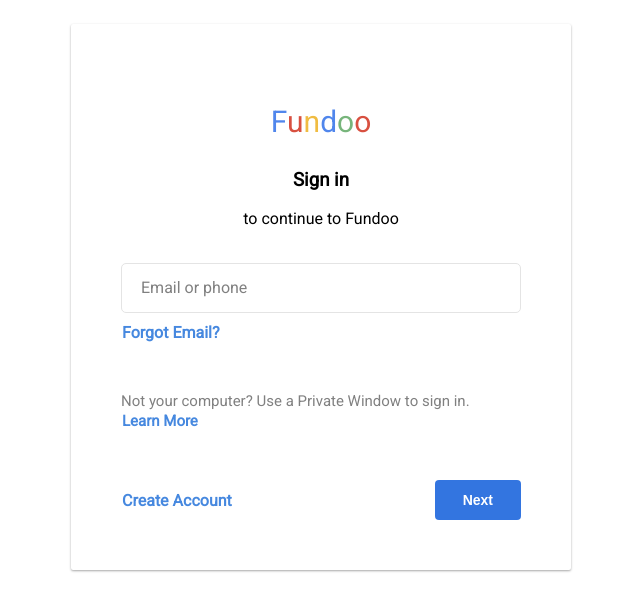
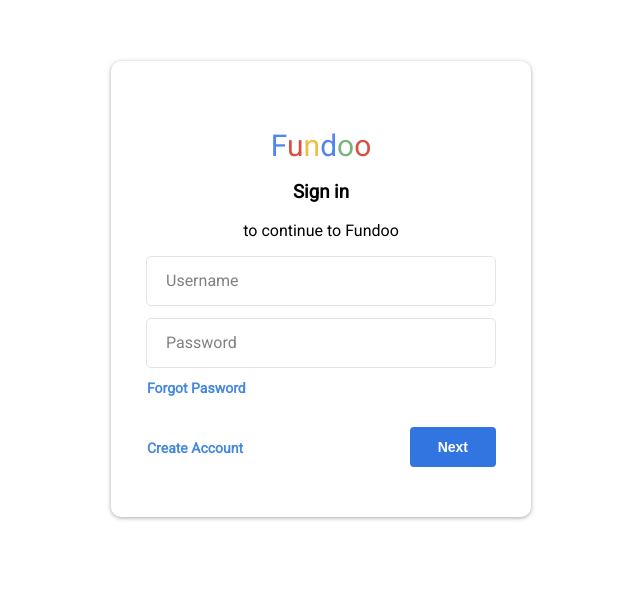
Before and after one commit to saketh-kowtha/fundoo, a React app: page / in a window 1280 px wide. Shown: the part 111-722 px from the top of the page, without its empty margins (319-959 px from the left). Built offline with nearby package versions, Linux system fonts and the light colour scheme.

Commit message:
Fundoo : Adding Error message for Input and making it Reponsive

```diff
--- a/package.json
+++ b/package.json
@@ -12,6 +12,8 @@
   "author": "",
   "license": "ISC",
   "dependencies": {
+    "@material-ui/core": "^4.8.3",
+    "@material-ui/icons": "^4.5.1",
     "react": "^16.12.0",
     "react-dom": "^16.12.0"
   },
--- a/src/components/Button/index.js
+++ b/src/components/Button/index.js
@@ -1,8 +1,9 @@
 import React from 'react'
 
-import './Button.scss'
+import './button.scss'
+
 const Button = (props) => {
-    return <button className="btn">
+    return <button className="btn" {...props}>
         {props.children}
     </button>
 }
--- a/src/components/Card/card.scss
+++ b/src/components/Card/card.scss
@@ -2,10 +2,11 @@
     background: #fff;
     border-radius: 2px;
     display: inline-block;
+    border-radius: 10px;
 }
 
 .outlined{
-    box-shadow: 0 1px 3px rgba(0, 0, 0, 0.12), 0 1px 2px rgba(0, 0, 0, 0.24);
+    box-shadow: 0 1px 3px rgba(0, 0, 0, 0.12), 0 1px 5px rgba(0, 0, 0, 0.24);
     transition: all 0.3s cubic-bezier(.25, .8, .25, 1);
 }
 
--- a/src/components/Link/link.scss
+++ b/src/components/Link/link.scss
@@ -1,11 +1,11 @@
 
 .link{
     color: #4688df;
-    font-weight: 600;
     text-transform: capitalize;
     cursor: pointer;
     padding: 5px;
-
+    font-size: 14px;
+    font-weight: bold;
     &:active, &:focus{
         background-color: #cadbf1;
     }
--- a/src/screens/Login/Login.scss
+++ b/src/screens/Login/Login.scss
@@ -1,17 +1,41 @@
 .login-container{
     display: flex;
     width: 100%;
-    height: 100vh;
+    height: calc(100vh - 16px);
     justify-content: center;
     align-items: center;
+    .form{
+        height: fit-content;
+        padding: 50px 35px;
+        .header{
+            text-align: center;
+            p:first-child {
+                line-height: 10px;
+                font-size : 30px;
+                $logoColors: (1: rgb(80, 134, 236), 2: rgb(216, 80, 64), 3: rgb(240, 188, 66), 4: rgb(80, 134, 236), 5: rgb(119, 181, 123), 6: rgb(216, 80, 64));
+                @each $index, $color in $logoColors {
+                    span:nth-child(#{$index}) {
+                    color: #{$color};
+                    }
+                }
+            }
+        }
+
+        .footer{
+            display: flex;
+            margin-top: 30px;
+            align-items: center;
+            justify-content: space-between;
+        }
+
         .input-group{
             position: relative;
             width: 100%;
-        margin-top: 35px;
+            margin-top: 12px;
             margin-bottom: 10px;
             input{
                 height: 50px;
-            width: 400px;
+                width: 350px;
                 border-radius: 5px;
                 padding: 0 20px;
                 box-sizing: border-box;
@@ -40,10 +64,5 @@
                 color: gray
             }
         }
-    .form{
-        padding: 50px;
-        .header{
-            text-align: center;
     }
 }
-}
--- /dev/null
+++ b/src/screens/Login/components/ErrorMessage.js
@@ -0,0 +1,8 @@
+import React from 'react'
+import Warning from '@material-ui/icons/Warning';
+
+const ErrorMessage = (props) => {
+    return <span style={{ fontSize: '12px', marginLeft: '10px' }}><Warning style={{ fontSize: '10px' }} /> <span style={{ lineHeight: '10px' }}>{props.message}</span></span>
+}
+
+export default ErrorMessage
--- /dev/null
+++ b/src/screens/Login/components/Input.js
@@ -0,0 +1,11 @@
+import React from 'react'
+import ErrorMessage from './ErrorMessage'
+
+const LoginInput = (props) => {
+    return  <div className="input-group">
+                <input type="text" />
+                <span>{props.name}</span>
+            </div>
+}
+
+export default LoginInput
--- a/src/screens/Login/index.js
+++ b/src/screens/Login/index.js
@@ -2,46 +2,37 @@
 import Card from '../../components/Card'
 import Link from '../../components/Link'
 import Button from '../../components/Button'
-
+import Input from './components/Input'
 import './Login.scss'
 export default class Login extends React.Component {
-    constructor() {
-        super()
+    constructor(props) {
+        super(props)
+        this.state = {
+            username: "",
+            password: ""
         }
 
+        setInterval(() => this.setState({errmsg: !this.state.errmsg}), 1000)
+
+    }
+
+
     render() {
-        return <div className="login-container">
+        return  <div className="login-container">
                     <Card>
                         <div className="form">
                             <div className="header">
-                        <p style={{fontSize: '30px'}}>
-                            <span style={{'color': 'rgb(80, 134,236)'}}>F</span>
-                            <span style={{'color': 'rgb(216, 80, 64)'}}>u</span>
-                            <span style={{'color': 'rgb(240, 188, 66)'}}>n</span>
-                            <span style={{'color': 'rgb(80, 134,236)'}}>d</span>
-                            <span style={{'color': 'rgb(119, 181, 123)'}}>o</span>
-                            <span style={{'color': 'rgb(216, 80, 64)'}}>o</span>
-                        </p>
+                                <p>{['F', 'u', 'n', 'd', 'o', 'o'].map((char, index) => <span key={index}>{char}</span>)}</p>
                                 <h3>Sign in</h3>
                                 <p>to continue to Fundoo</p>
                             </div>
-                    <div className="input-group">
-                        <input type="text" name="" />
-                        <span>Email or phone</span>
+                            <div>
+                                 <Input name="Username" />
+                                <Input name="Password" />
+                                <Link name="Forgot Pasword" small/>
                             </div>
 
-                    <div>
-                        <Link name="Forgot email?" small/>
-                    </div>
-
-                    <div role="warning" style={{marginTop: "50px", textAlign: "left", color: 'gray', fontSize: '15px'}}>
-                        Not your computer? Use a Private Window to sign in.
-                        <div style={{marginTop: '2px'}}>
-                            <Link name="Learn More" small/>
-                        </div>
-                    </div>
-
-                    <div style={{display: 'flex', marginTop: '50px',alignItems: 'center', justifyContent: 'space-between'}}>
+                            <div className="footer">
                                 <div>
                                     <Link name="Create Account" small/>
                                 </div>
--- a/webpack.config.js
+++ b/webpack.config.js
@@ -28,7 +28,8 @@
                 use: {
                     loader: 'babel-loader',
                     options: {
-                        presets: ['@babel/preset-env', "@babel/preset-react"]
+                        presets: ['@babel/preset-env', "@babel/preset-react"],
+                        plugins: ["@babel/plugin-transform-arrow-functions", "@babel/plugin-proposal-class-properties"]
                     }
                 }
             }
```
Also changed, not shown: 1 other file. Lines whose indentation alone changed are shown as unchanged.
